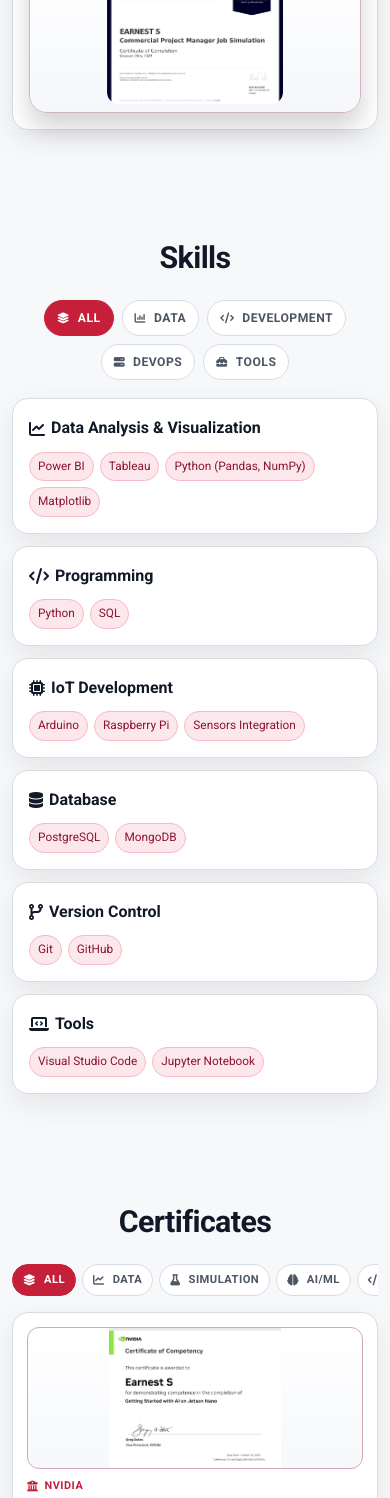
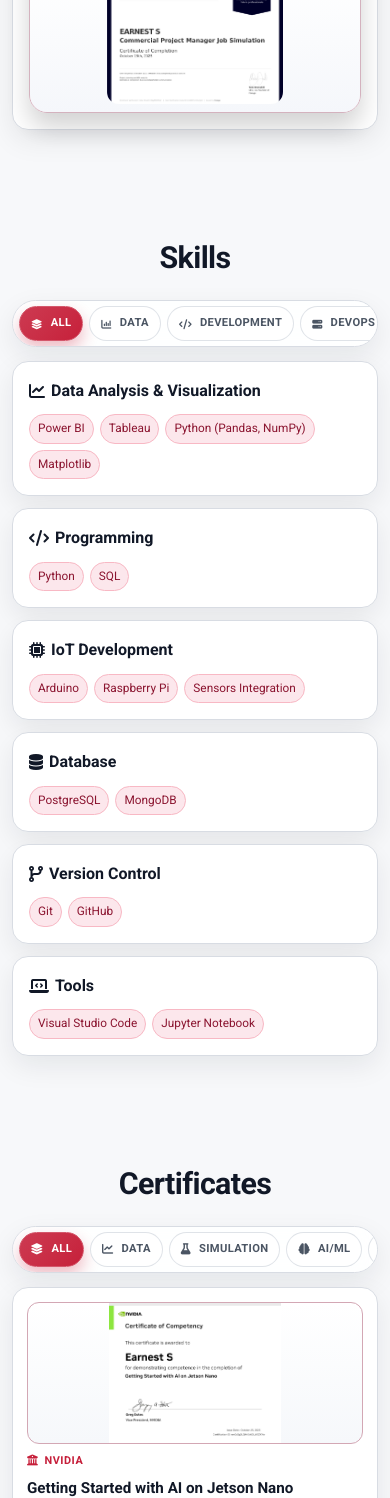
Before and after one commit to earnest-s/Earnest-Portfolio-New, a React (Vite) app: page / in a window 390 px wide. Shown: the part 4325-5823 px from the top of the page. Built offline with nearby package versions, Linux system fonts and the light colour scheme.

Commit message:
ui-changes

```diff
--- a/src/styles/certificates.css
+++ b/src/styles/certificates.css
@@ -2,8 +2,17 @@
   display: flex;
   flex-wrap: wrap;
   justify-content: center;
-  gap: 8px;
-  margin-bottom: 18px;
+  gap: 6px;
+  margin-bottom: 20px;
+  width: fit-content;
+  max-width: 100%;
+  margin-inline: auto;
+  padding: 7px 10px;
+  border: 1px solid var(--line);
+  border-radius: 999px;
+  background: color-mix(in srgb, var(--surface) 88%, transparent);
+  backdrop-filter: blur(14px);
+  box-shadow: var(--shadow);
 }
 
 .cert-filter-row .shatter-wrap {
@@ -11,28 +20,33 @@
 }
 
 .cert-pill {
-  border: 1px solid var(--line);
-  background: var(--surface);
+  border: 1px solid color-mix(in srgb, var(--line) 80%, transparent);
+  background: color-mix(in srgb, var(--surface) 96%, transparent);
   color: var(--text-soft);
   border-radius: 999px;
-  padding: 7px 12px;
-  font-size: 0.76rem;
+  padding: 8px 14px;
+  font-size: 0.75rem;
   text-transform: uppercase;
-  letter-spacing: 0.04em;
+  letter-spacing: 0.03em;
   font-weight: 700;
-  transition: transform 170ms ease, background-color 220ms ease, border-color 220ms ease, color 220ms ease;
+  transition: transform 170ms ease, background-color 220ms ease, border-color 220ms ease, color 220ms ease, box-shadow 220ms ease;
 }
 
 .cert-pill.active {
-  background: var(--primary);
-  border-color: var(--primary);
+  background: linear-gradient(
+    135deg,
+    color-mix(in srgb, var(--primary) 88%, #fff 12%) 0%,
+    var(--primary) 100%
+  );
+  border-color: color-mix(in srgb, var(--primary) 75%, #fff 25%);
   color: #fff;
+  box-shadow: 0 8px 16px color-mix(in srgb, var(--primary) 30%, transparent);
 }
 
 .cert-pill:hover {
   transform: translateY(-1px);
-  border-color: var(--primary);
-  color: var(--primary);
+  border-color: color-mix(in srgb, var(--primary) 65%, var(--line));
+  color: color-mix(in srgb, var(--primary) 82%, var(--text));
 }
 
 .cert-pill.active:hover {
@@ -143,12 +157,13 @@
 
 @media (max-width: 640px) {
   .cert-filter-row {
+    width: 100%;
     flex-wrap: nowrap;
     justify-content: flex-start;
     gap: 6px;
     margin-bottom: 14px;
     overflow-x: auto;
-    padding-bottom: 2px;
+    padding: 5px 6px;
     -webkit-overflow-scrolling: touch;
     scrollbar-width: none;
   }
@@ -159,7 +174,7 @@
 
   .cert-pill {
     flex: 0 0 auto;
-    padding: 6px 10px;
+    padding: 7px 11px;
     font-size: 0.7rem;
   }
 
--- a/src/styles/skills.css
+++ b/src/styles/skills.css
@@ -2,8 +2,17 @@
   display: flex;
   flex-wrap: wrap;
   justify-content: center;
-  gap: 8px;
-  margin-bottom: 18px;
+  gap: 6px;
+  margin-bottom: 20px;
+  width: fit-content;
+  max-width: 100%;
+  margin-inline: auto;
+  padding: 7px 10px;
+  border: 1px solid var(--line);
+  border-radius: 999px;
+  background: color-mix(in srgb, var(--surface) 88%, transparent);
+  backdrop-filter: blur(14px);
+  box-shadow: var(--shadow);
 }
 
 .skills-filter-row .shatter-wrap {
@@ -11,28 +20,33 @@
 }
 
 .skills-pill {
-  border: 1px solid var(--line);
-  background: var(--surface);
+  border: 1px solid color-mix(in srgb, var(--line) 80%, transparent);
+  background: color-mix(in srgb, var(--surface) 96%, transparent);
   color: var(--text-soft);
   border-radius: 999px;
-  padding: 7px 12px;
-  font-size: 0.76rem;
-  letter-spacing: 0.04em;
+  padding: 8px 14px;
+  font-size: 0.75rem;
+  letter-spacing: 0.03em;
   text-transform: uppercase;
   font-weight: 700;
-  transition: transform 170ms ease, background-color 220ms ease, border-color 220ms ease, color 220ms ease;
+  transition: transform 170ms ease, background-color 220ms ease, border-color 220ms ease, color 220ms ease, box-shadow 220ms ease;
 }
 
 .skills-pill.active {
-  background: var(--primary);
-  border-color: var(--primary);
+  background: linear-gradient(
+    135deg,
+    color-mix(in srgb, var(--primary) 88%, #fff 12%) 0%,
+    var(--primary) 100%
+  );
+  border-color: color-mix(in srgb, var(--primary) 75%, #fff 25%);
   color: #fff;
+  box-shadow: 0 8px 16px color-mix(in srgb, var(--primary) 30%, transparent);
 }
 
 .skills-pill:hover {
   transform: translateY(-1px);
-  border-color: var(--primary);
-  color: var(--primary);
+  border-color: color-mix(in srgb, var(--primary) 65%, var(--line));
+  color: color-mix(in srgb, var(--primary) 82%, var(--text));
 }
 
 .skills-pill.active:hover {
@@ -91,6 +105,29 @@
 }
 
 @media (max-width: 640px) {
+  .skills-filter-row {
+    width: 100%;
+    justify-content: flex-start;
+    flex-wrap: nowrap;
+    overflow-x: auto;
+    padding: 5px 6px;
+    margin-bottom: 14px;
+    scrollbar-width: none;
+  }
+
+  .skills-filter-row::-webkit-scrollbar {
+    display: none;
+  }
+
+  .skills-filter-row .shatter-wrap {
+    flex: 0 0 auto;
+  }
+
+  .skills-pill {
+    padding: 7px 11px;
+    font-size: 0.7rem;
+  }
+
   .skills-grid-template {
     grid-template-columns: 1fr;
   }
```
